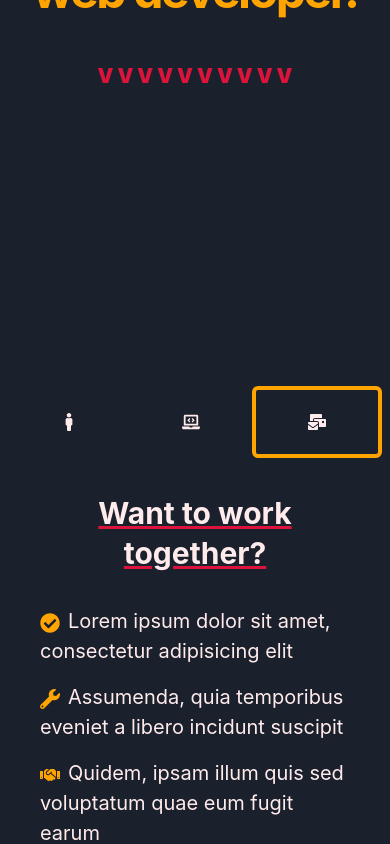
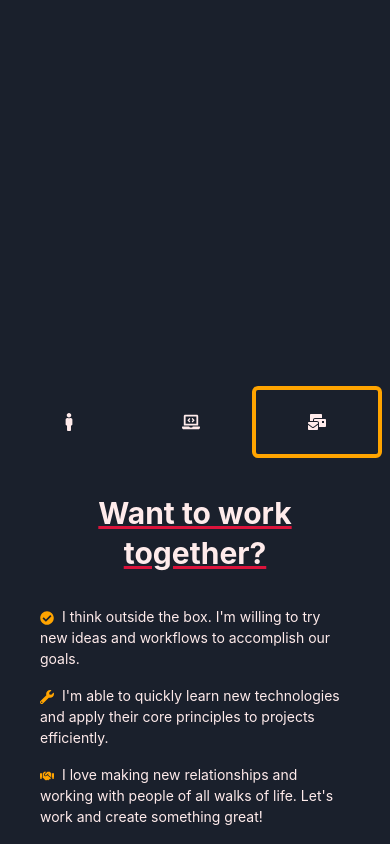
Before and after one commit to jfrausto/My-Portfolio, a React (Create React App) app in the folder my-portfolio/: page /contact in a window 390 px wide. Both pictures are taken after a click on the tab 321 px from the left and 924 px from the top of the page. Shown: the part 502-1346 px from the top of the page. Built offline with nearby package versions, Linux system fonts and the light colour scheme.

Commit message:
create responsive text size in main heading, fill in contact info

```diff
--- a/my-portfolio/src/App.js
+++ b/my-portfolio/src/App.js
@@ -29,7 +29,7 @@ function App() {
 
   return (
     <ChakraProvider theme={theme}>
-      <Box textAlign="center" fontSize="xl">
+      <Box textAlign="center" fontSize={["sm","md", "lg", "xl"]}>
 
         {/*
             TOP GRID
--- a/my-portfolio/src/components/About.js
+++ b/my-portfolio/src/components/About.js
@@ -1,5 +1,5 @@
 import React from 'react';
-import { Box, Heading, Stack, Image, Text, Center, Container, VStack } from "@chakra-ui/react";
+import { Box, Heading, Stack, Image, Text, Center, Container, VStack, List, ListItem, Divider } from "@chakra-ui/react";
 import Jesse from "./images/jesse_shopped_cropped.jpg";
 
 export default function About() {
@@ -31,21 +31,23 @@ export default function About() {
           justifyContent="center"
         >
           <Container>
-                  <Heading textAlign={["center", "center", "left", "left"]}>
+                  <Heading textDecoration="underline crimson" pb={2} textAlign={["center", "center", "left", "left"]}>
                     Hey!
                   </Heading>
                   <Text align="left">
-                    I am a web developer from East Los Angeles. My interests include
-                    basketball, music, video games, the great outdoors, and the internet.
+                    I am a web developer from East Los Angeles.
                     My love for web development began as a teenager tinkering with Xanga
                     blogs and MySpace pages. The responsiveness to seemingly endless build
                     combinations enthralled my young mind. Now, I'm on the road to
-                    becoming your favorite web developer.
+                    becoming your favorite web developer. My interests include
+                    basketball, baseball, music, video games, the great outdoors, and learning new things.
+                    Please, take a look at my work and let's connect.
                   </Text>
             </Container>
         </VStack>
+      </Stack>
 
-      </Stack>
+
     </div>
   )
 }
--- a/my-portfolio/src/components/Contact.js
+++ b/my-portfolio/src/components/Contact.js
@@ -29,15 +29,15 @@ export default function Contact() {
           <List spacing={4} textAlign="left">
             <ListItem color={useColorModeValue("brand.900", "brand.100")}>
               <ListIcon as={FaCheckCircle} color={useColorModeValue("brand.500", "brand.300")} />
-              Lorem ipsum dolor sit amet, consectetur adipisicing elit
+              I think outside the box. I'm willing to try new ideas and workflows to accomplish our goals.
             </ListItem>
             <ListItem color={useColorModeValue("brand.900", "brand.100")}>
               <ListIcon as={FaWrench} color={useColorModeValue("brand.500", "brand.300")} />
-              Assumenda, quia temporibus eveniet a libero incidunt suscipit
+              I'm able to quickly learn new technologies and apply their core principles to projects efficiently.
             </ListItem>
             <ListItem color={useColorModeValue("brand.900", "brand.100")}>
               <ListIcon as={FaHandshake} color={useColorModeValue("brand.500", "brand.300")} />
-              Quidem, ipsam illum quis sed voluptatum quae eum fugit earum
+              I love making new relationships and working with people of all walks of life. Let's work and create something great!
             </ListItem>
             {/* You can also use custom icons from react-icons */}
           </List>
--- a/my-portfolio/src/components/MainHeading.js
+++ b/my-portfolio/src/components/MainHeading.js
@@ -15,7 +15,7 @@ export default function MainHeading() {
             {/* need special variants for name and taglines */}
             <Heading
               color={useColorModeValue("brand.900", "brand.300")}
-              fontSize="5xl"
+              fontSize={["xl", "2xl", "3xl", "5xl"]}
               lineHeight="shorter"
               maxW="56rem"
               letterSpacing="tighter"
--- a/my-portfolio/src/components/css/gooStyle.css
+++ b/my-portfolio/src/components/css/gooStyle.css
@@ -76,8 +76,8 @@ body,
 
 .hooks-main {
   position: absolute;
-  width: 100%;
-  height: 100%;
+  width: 98%;
+  height: 98%;
   filter: url('#goo');
   overflow: hidden;
 }
```
Also changed, not shown: 1 other file (tests, documents, lock files or other folders).
